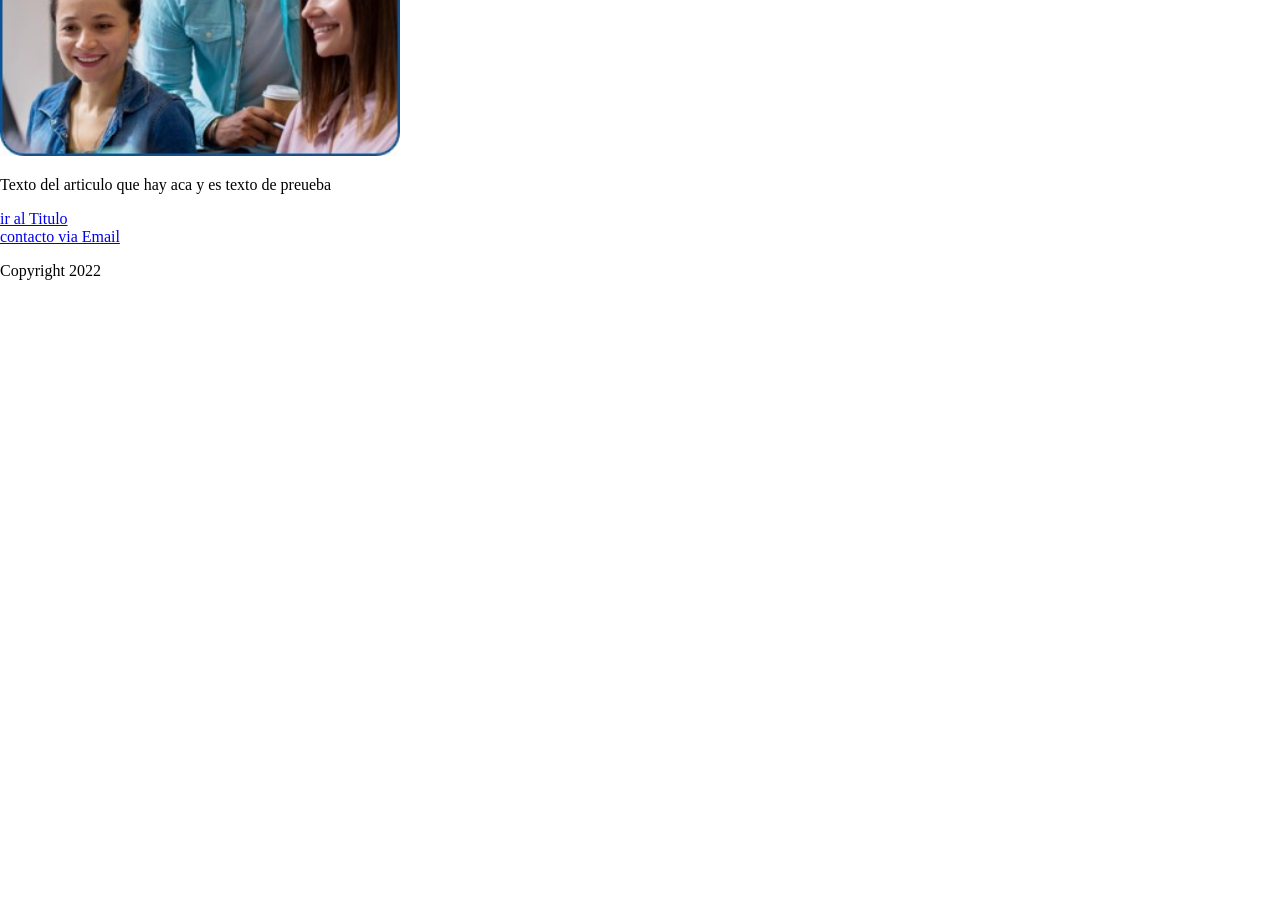
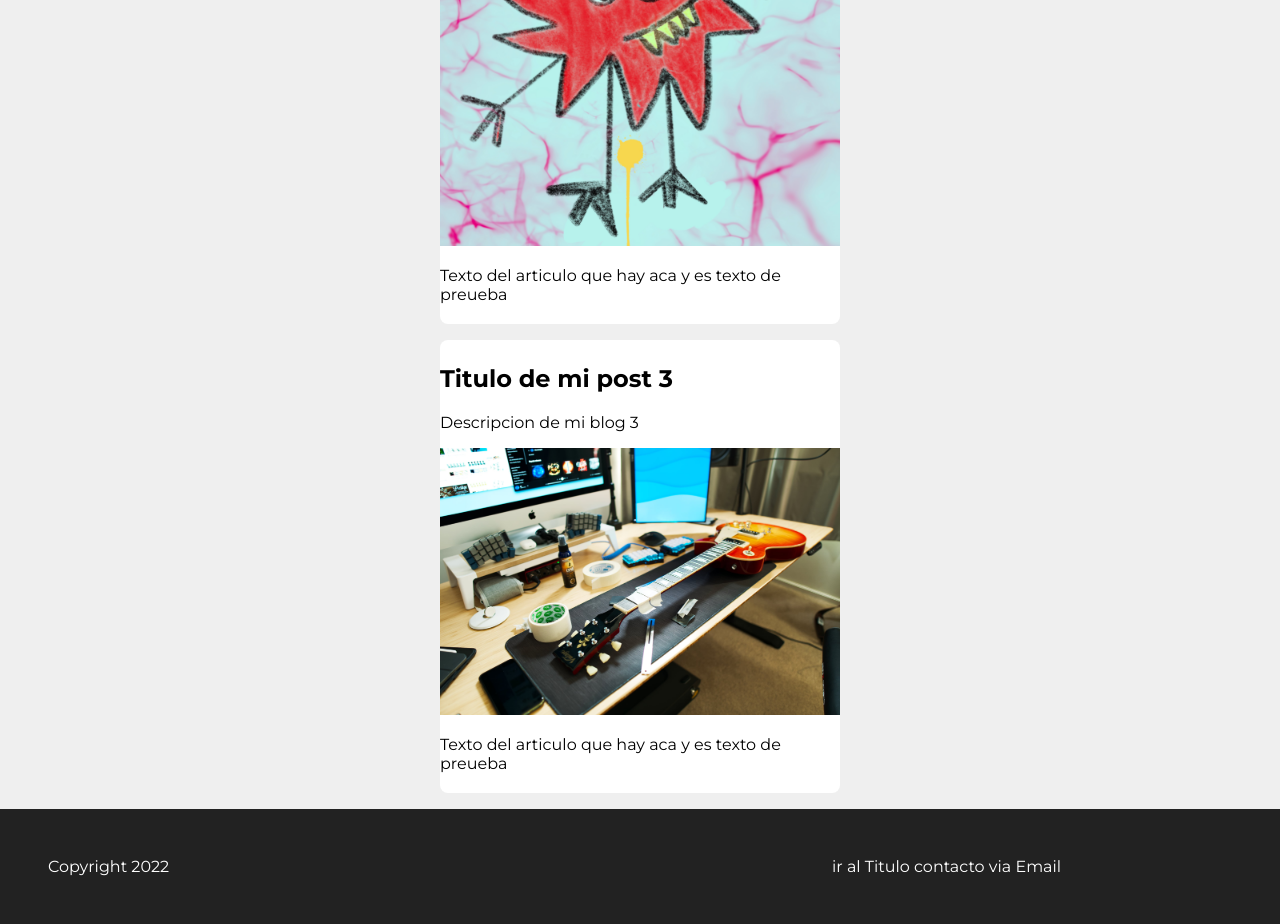
Before and after one commit to yonny0012/HTML-CSS__Prctice-hola-mundo, a plain HTML site: page index.html in a window 1280 px wide. Shown: the part 1139-2063 px from the top of the page. Before the commit the page ends 1435 px from the top, so only its background shows below. Drawn offline with Linux system fonts and the light colour scheme.

Commit message:
terminando el curso

```diff
--- a/index.html
+++ b/index.html
@@ -2,18 +2,20 @@
 <html>
 <head>
     <title>Practica mia</title>
+    <link rel="preconnect" href="https://fonts.googleapis.com"><link rel="preconnect" href="https://fonts.gstatic.com" crossorigin>
+    <link href="https://fonts.googleapis.com/css2?family=Montserrat:wght@400;700&display=swap" rel="stylesheet">
     <link rel="stylesheet" href="style.css">
 </head>
 <body>
     <header>
         <h1 id = "titulo">Blog de Yonny</h1>
     </header>
-    <div>soy un oarrafo dentro de un div</div>
-    <section>
+    <!--<div>soy un oarrafo dentro de un div</div>-->
+    <section calss="container">
         <article calss="post">
             <h2>Titulo de mi post</h2>
             <p>Descripcion de mi blog</p>
-            <img src="img/img1.jpg" width="400">
+            <img src="img/coffee.png" width="400">
             <p>Texto del articulo que hay aca y es texto de
                 preueba</p>
 
@@ -21,7 +23,7 @@
         <article calss="post">
             <h2>Titulo de mi post 2</h2>
             <p>Descripcion de mi blog 2</p>
-            <img src="img/img2.jpg" width="400">
+            <img src="img/monster.png" width="400">
             <p>Texto del articulo que hay aca y es texto de
                 preueba</p>
 
@@ -29,16 +31,17 @@
         <article calss="post">
             <h2>Titulo de mi post 3</h2>
             <p>Descripcion de mi blog 3</p>
-            <img src="img/img3.jpg" width="400">
+            <img src="img/guitarra.png" width="400">
             <p>Texto del articulo que hay aca y es texto de
                 preueba</p>
 
         </article>
     </section>
     <footer>
-        <a href="#titulo">ir al Titulo</a>
-        <br>
-        <a href="mailto:yonnydominguez22@gmail.com">contacto via Email</a>
+        <section>
+            <a href="#titulo">ir al Titulo</a>
+            <a href="mailto:yonnydominguez22@gmail.com">contacto via Email</a>
+        </section>
         <p>Copyright 2022</p>
     </footer>
 </body>
--- a/style.css
+++ b/style.css
@@ -1,4 +1,57 @@
+html{
+    font-family: 'Montserrat', sans-serif;
+}
+
 body{
     margin: 0;
-    bacgroun
+    background-color: #efefef;
 }
+header{
+    background-color: #21384d;
+    color: #efefef;
+    padding: 3rem 2rem;
+}
+header h1{
+    font-size: 4rem;
+    text-align: center;
+}
+body section { /*No se por que, pero aqui iba la calse <.container>*/
+    width: 400px;
+    margin: 0 auto;
+}
+section article {
+    transition: all 0.3s ease;
+    background-color: #fff;
+    margin: 1rem 0;
+    border-radius: 0.5rem;
+    padding: 0.25rem 0;
+    cursor: pointer;
+}
+
+section article:hover{
+    box-shadow: 0 0.1rem 0.4rem rgba(0,0,0,4);
+}
+section article h2, section article p{
+    margin: 1rem rgba(0,0,0,3);
+
+}
+footer{
+    background-color: #222;
+    padding: 3rem;
+    color: #fff;
+}
+footer section{
+    float: right;
+}
+footer p{
+    margin: 0;
+}
+
+footer a{
+    transition: color 0.3s ease;
+    color: #fff;
+    text-decoration: none;
+}
+footer a:hover{
+    color: cornflowerblue;
+}
```
Also changed, not shown: img/coffee.png (added), img/guitarra.png (added), img/monster.png (added), 1 other file.
